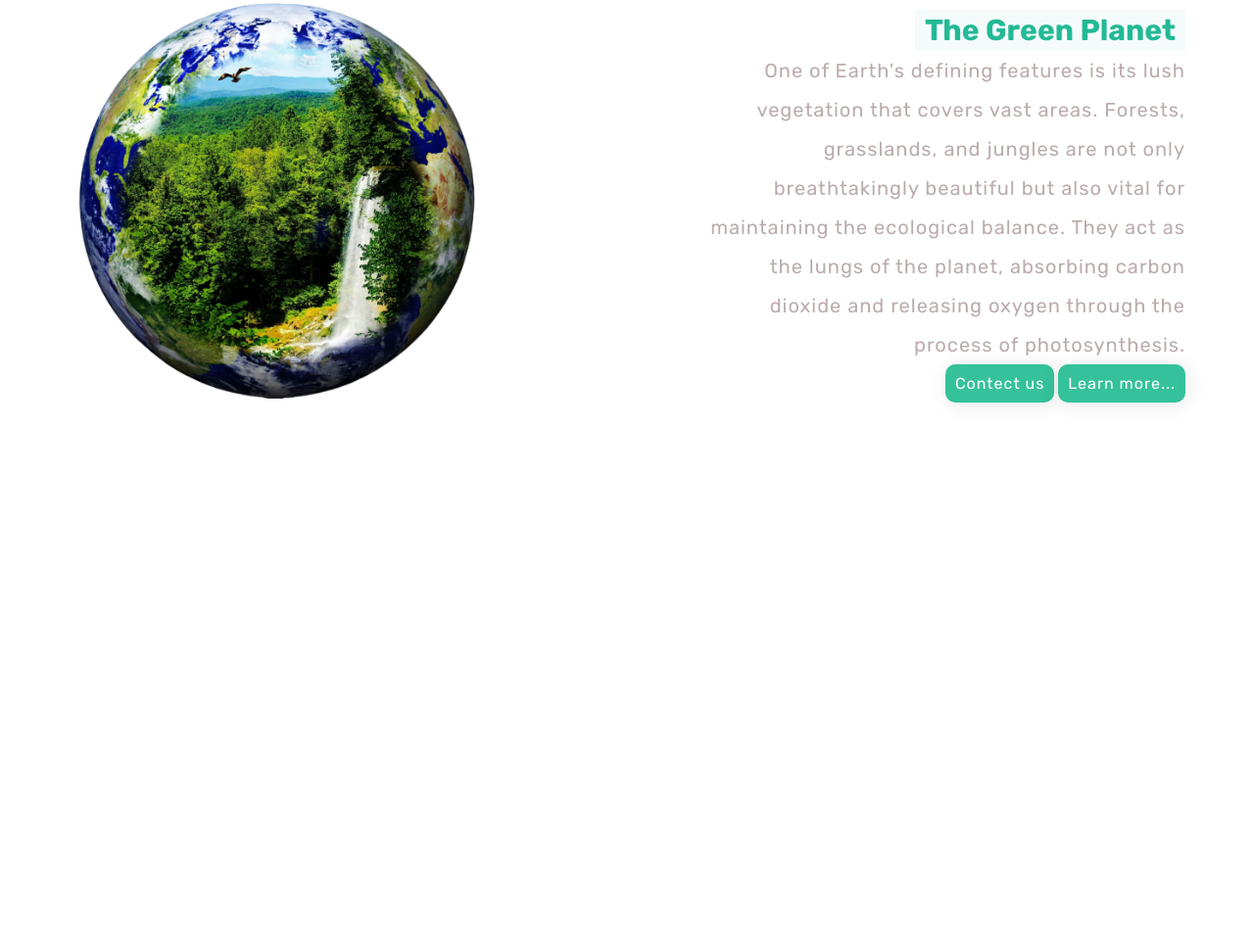
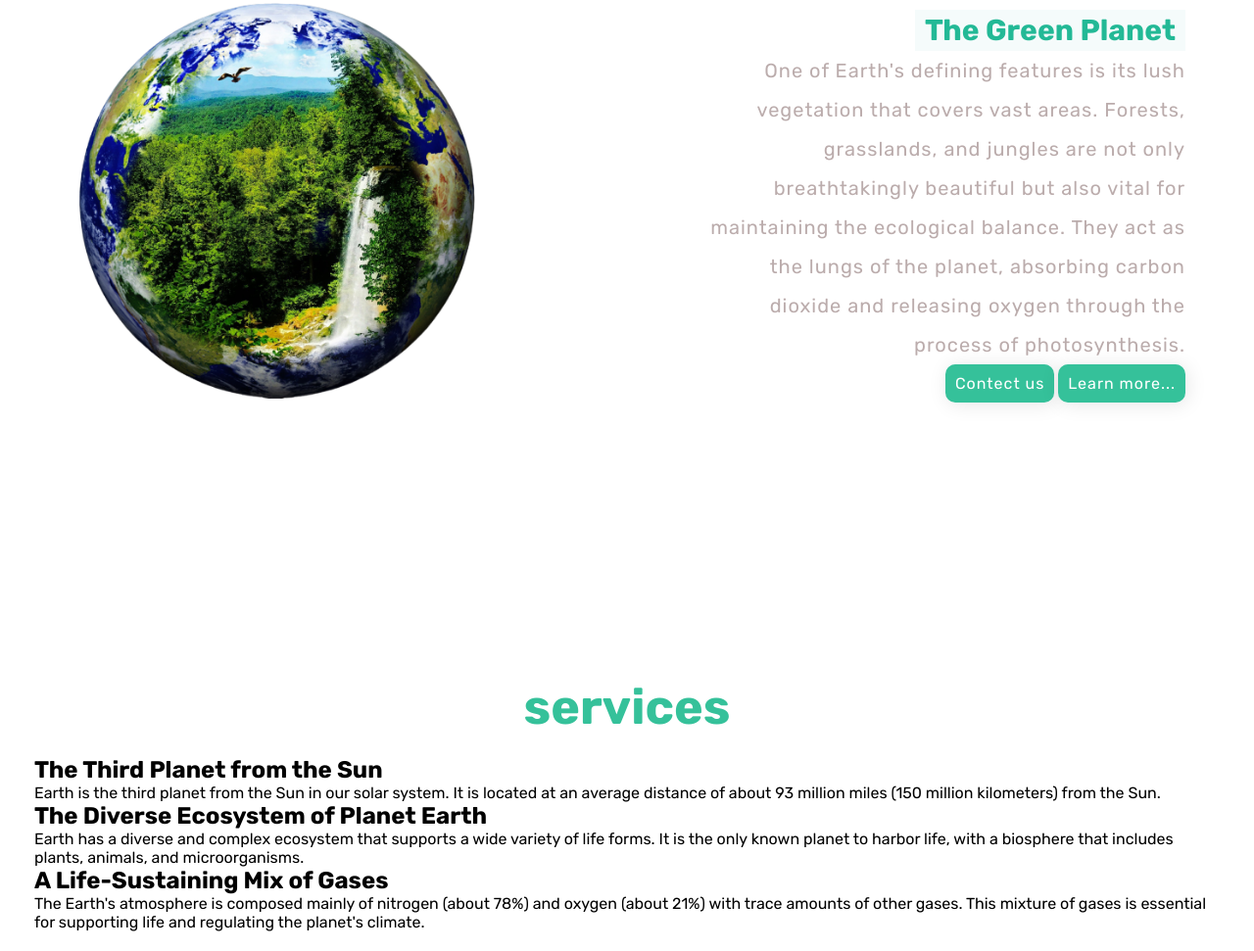
Before and after one commit to Mahmoud12309/Our-plant, a plain HTML site: page index.html in a window 1280 px wide. Shown: the part 1152-2123 px from the top of the page at 98% size. Before the commit the page ends 1772 px from the top, so only its background shows below. Drawn offline with Linux system fonts and the light colour scheme.

Commit message:
Update index.html

```diff
--- a/index.html
+++ b/index.html
@@ -44,13 +44,13 @@
                     <a href="#about">About</a>
                 </li>
                 <li>
-                    <a href="#">Services</a>
+                    <a href="#services">Services</a>
                 </li>
                 <li>
-                    <a href="#">Blog</a>
+                    <a href="#blog">Blog</a>
                 </li>
                 <li>
-                    <a href="#">Subscribe</a>
+                    <a href="#subscribe">Subscribe</a>
                 </li>
             </ul>
         </div>
@@ -88,6 +88,29 @@
             </div>
         </div>
     </div>
+    <div class="services" id="services">
+        <h2 class="heading">services</h2>
+        <div class="container">
+            <div class="card">
+                <h2>The Third Planet from the Sun</h2>
+                <p>Earth is the third planet from the Sun in our solar system. It is located at an average distance of about 93 million
+                miles (150 million kilometers) from the Sun.
+            </p>
+            </div>
+            <div class="card">
+                <h2>The Diverse Ecosystem of Planet Earth</h2>
+                <p>Earth has a diverse and complex ecosystem that supports a wide variety of life forms. It is the only known planet to
+                harbor life, with a biosphere that includes plants, animals, and microorganisms.
+                </p>
+            </div>
+            <div class="card">
+                <h2> A Life-Sustaining Mix of Gases</h2>
+                <p>The Earth's atmosphere is composed mainly of nitrogen (about 78%) and oxygen (about 21%) with trace amounts of other
+                gases. This mixture of gases is essential for supporting life and regulating the planet's climate.
+                </p>
+            </div>
+        </div>
+    </div>
   <!-- scrip js file  -->
   <script src="js/script.js"></script>
   <!-- scrip js file  -->
```
